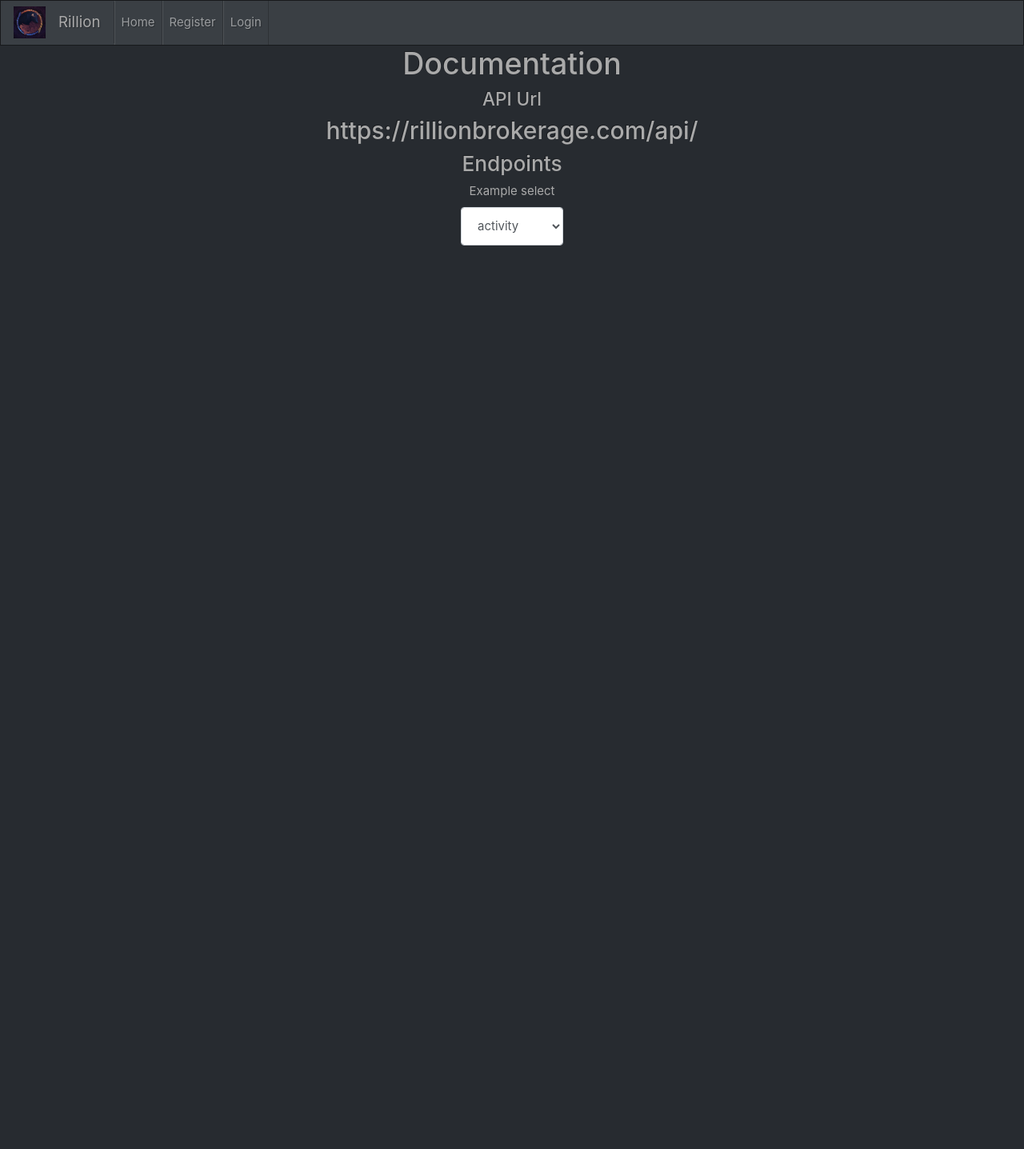
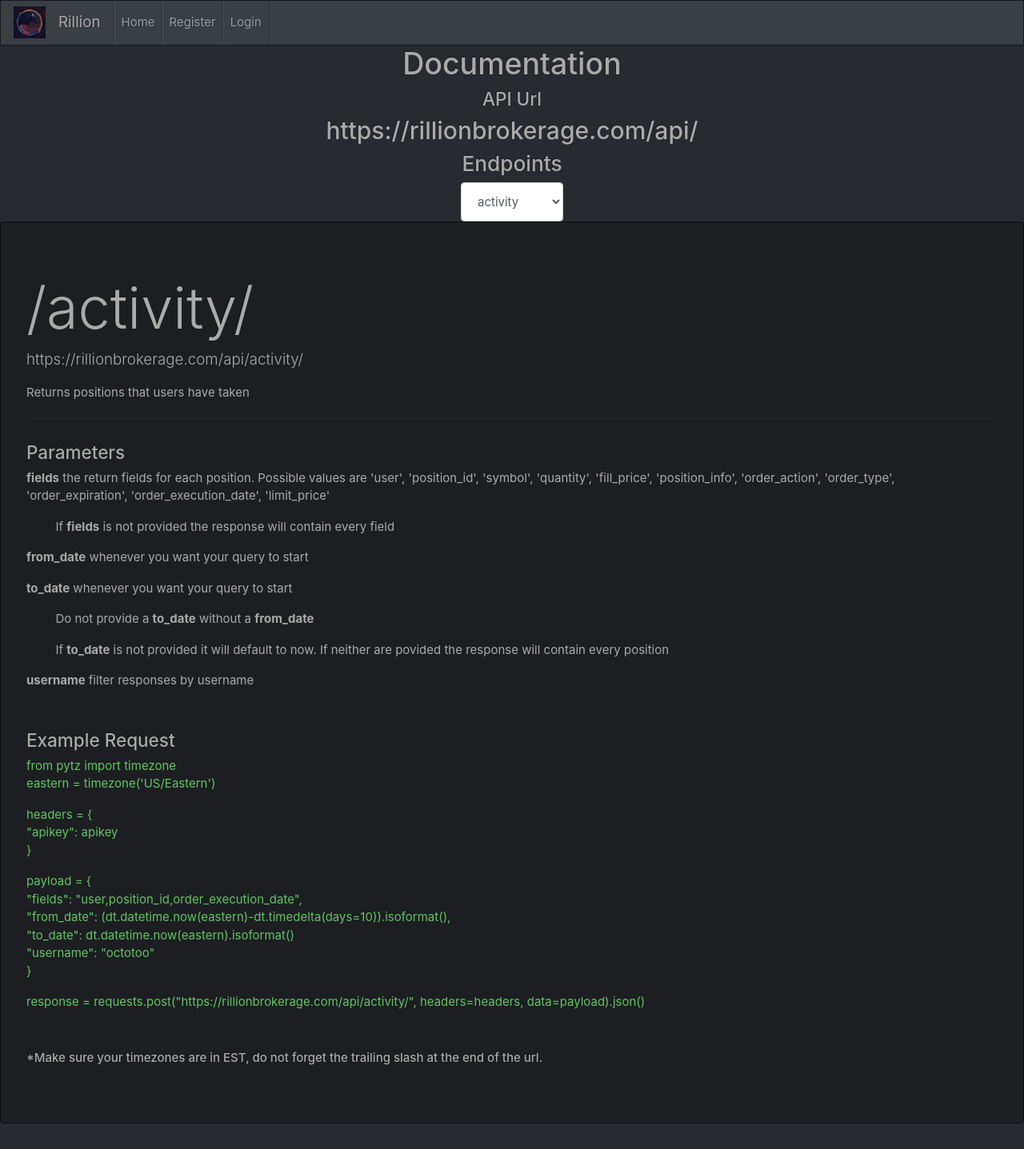
Before and after one commit to CharlieRay668/brokerage, a Django app: template api/templates/api/documentation.html in a window 1280 px wide. Shown: the whole page at 80% size. Before the commit the page ends 307 px from the top, so only its background shows below. Run offline with Django 3.2, Linux system fonts and the light colour scheme; the template is opened without the code that fills it, so the values that code supplies are empty; parts of the project's set-up code (start-up, migrations or seed data) failed here and were passed over; some libraries are stand-ins or nearby versions.

Commit message:
added documentation

```diff
--- a/api/templates/api/documentation.html
+++ b/api/templates/api/documentation.html
@@ -7,7 +7,6 @@
     <h2>https://rillionbrokerage.com/api/</h2>
     <h3>Endpoints</h3>
     <div class="form-group" style="width: 10%; margin: auto;">
-        <label for="endpoint_type">Example select</label>
         <select class="form-control" id="endpoint_type">
           <option>activity</option>
           <option>create</option>
@@ -18,7 +17,7 @@
         </select>
       </div>
 </div>
-<div class="jumbotron" id='activity' style="display: none;">
+<div class="jumbotron" id='activity' style="display: block;">
     <h1 class="display-3">/activity/</h1>
     <p class="lead">https://rillionbrokerage.com/api/activity/</p>
     <p>Returns positions that users have taken</p>
@@ -94,6 +93,108 @@
     <hr class="my-4">
     <h6>*Although order expiration does nothing, it must still be included.</h6>
 </div>
+<div class="jumbotron" id='userpositions' style="display: none;">
+    <h1 class="display-3">/userpositions/</h1>
+    <p class="lead">https://rillionbrokerage.com/api/userpositions/</p>
+    <p>Returns a list of the specified user's current positions</p>
+    <hr class="my-4">
+    <h4>Parameters</h4>
+    <p><strong>username</strong> the desired user</p>
+    <hr class="my-4">
+    <h4>Example Request</h4>
+    <p class="text-success">
+        headers = {<br>
+            "apikey": apikey<br>
+        }
+    </p>
+    <p class="text-success">
+        payload = {<br>
+            "username": "Charlie678",<br>
+        }
+    </p>
+    <p class="text-success">response = requests.post("https://rillionbrokerage.com/api/username/", headers=headers, data=payload).json()</p>
+    <hr class="my-4">
+    <h6>*An invalid username will return a 305 error.</h6>
+</div>
+<div class="jumbotron" id='stats' style="display: none;">
+    <h1 class="display-3">/stats/</h1>
+    <p class="lead">https://rillionbrokerage.com/api/stats/</p>
+    <p>Returns the stats of the specified user</p>
+    <hr class="my-4">
+    <h4>Parameters</h4>
+    <p><strong>username</strong> the desired user</p>
+    <hr class="my-4">
+    <h4>Example Request</h4>
+    <p class="text-success">
+        headers = {<br>
+            "apikey": apikey<br>
+        }
+    </p>
+    <p class="text-success">
+        payload = {<br>
+            "username": "Charlie678",<br>
+        }
+    </p>
+    <p class="text-success">response = requests.post("https://rillionbrokerage.com/api/stats/", headers=headers, data=payload).json()</p>
+    <hr class="my-4">
+    <h6>*An invalid username will return a 305 error.</h6>
+</div>
+<div class="jumbotron" id='history' style="display: none;">
+    <h1 class="display-3">/history/</h1>
+    <p class="lead">https://rillionbrokerage.com/api/history/</p>
+    <p>Returns the history of the specified user</p>
+    <hr class="my-4">
+    <h4>Parameters</h4>
+    <p><strong>username</strong> the desired user</p>
+    <hr class="my-4">
+    <h4>Example Request</h4>
+    <p class="text-success">
+        headers = {<br>
+            "apikey": apikey<br>
+        }
+    </p>
+    <p class="text-success">
+        payload = {<br>
+            "username": "Charlie678",<br>
+        }
+    </p>
+    <p class="text-success">response = requests.post("https://rillionbrokerage.com/api/history/", headers=headers, data=payload).json()</p>
+    <hr class="my-4">
+    <h6>*An invalid username will return a 305 error, returns a list of "trades" a trade is defined as a entry and exit of security. The entry is when the user holds a quantity > 0 for the first time and an exit is when the quantity is back to 0.</h6>
+</div>
+<div class="jumbotron" id='ranking' style="display: none;">
+    <h1 class="display-3">/ranking/</h1>
+    <p class="lead">https://rillionbrokerage.com/api/ranking/</p>
+    <p>Returns the history of the specified user</p>
+    <hr class="my-4">
+    <h4>Parameters</h4>
+    <p><strong>number</strong> number of ranings you want, ex: 10 = top 10</p>
+    <p><strong>from_date</strong> whenever you want your query to start</p>
+    <p><strong>to_date</strong> whenever you want your query to start</p>
+    <p style="margin-left: 3%;">Do not provide a <strong>to_date</strong> without a <strong>from_date</strong></p>
+    <p style="margin-left: 3%;">If <strong>to_date</strong> is not provided it will default to now. If neither are povided the response will calculate lifetime rankings</p>
+    <hr class="my-4">
+    <h4>Example Request</h4>
+    <p class="text-success">
+        from pytz import timezone<br>
+        eastern = timezone('US/Eastern')
+    </p>
+    <p class="text-success">
+        headers = {<br>
+            "apikey": apikey<br>
+        }
+    </p>
+    <p class="text-success">
+        payload = {<br>
+            "number": 10,<br>
+            "from_date": (dt.datetime.now(eastern)-dt.timedelta(days=10)).isoformat(),<br>
+            "to_date": dt.datetime.now(eastern).isoformat()<br>
+        }
+    </p>
+    <p class="text-success">response = requests.post("https://rillionbrokerage.com/api/ranking/", headers=headers, data=payload).json()</p>
+    <hr class="my-4">
+    <h6>*The rankings are ordered on total % profit. The resopnse will return % profit, # wins, # losses for further calculation if needed.</h6>
+</div>
 <script>
     const selectElement = document.getElementById('endpoint_type');
     selectElement.addEventListener('change', (event) => {
```
Also changed, not shown: api/views.py (+11 -2 lines).
